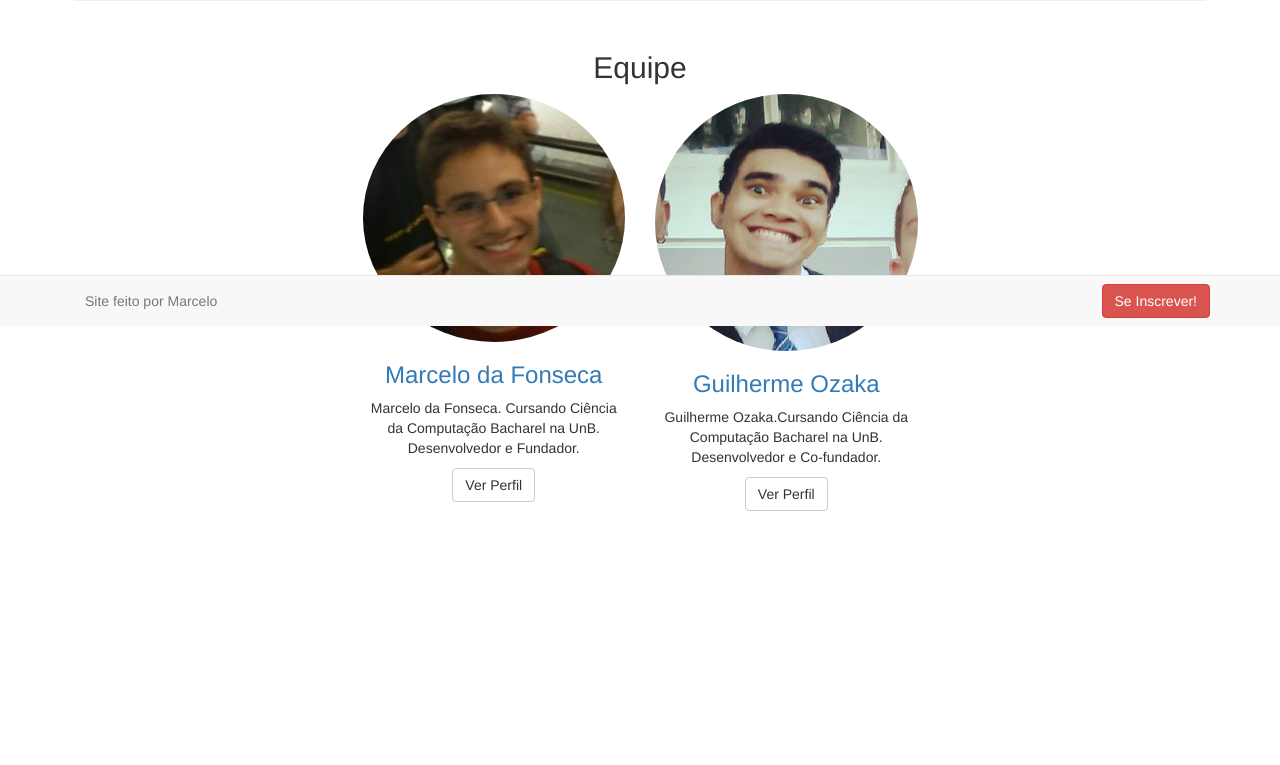
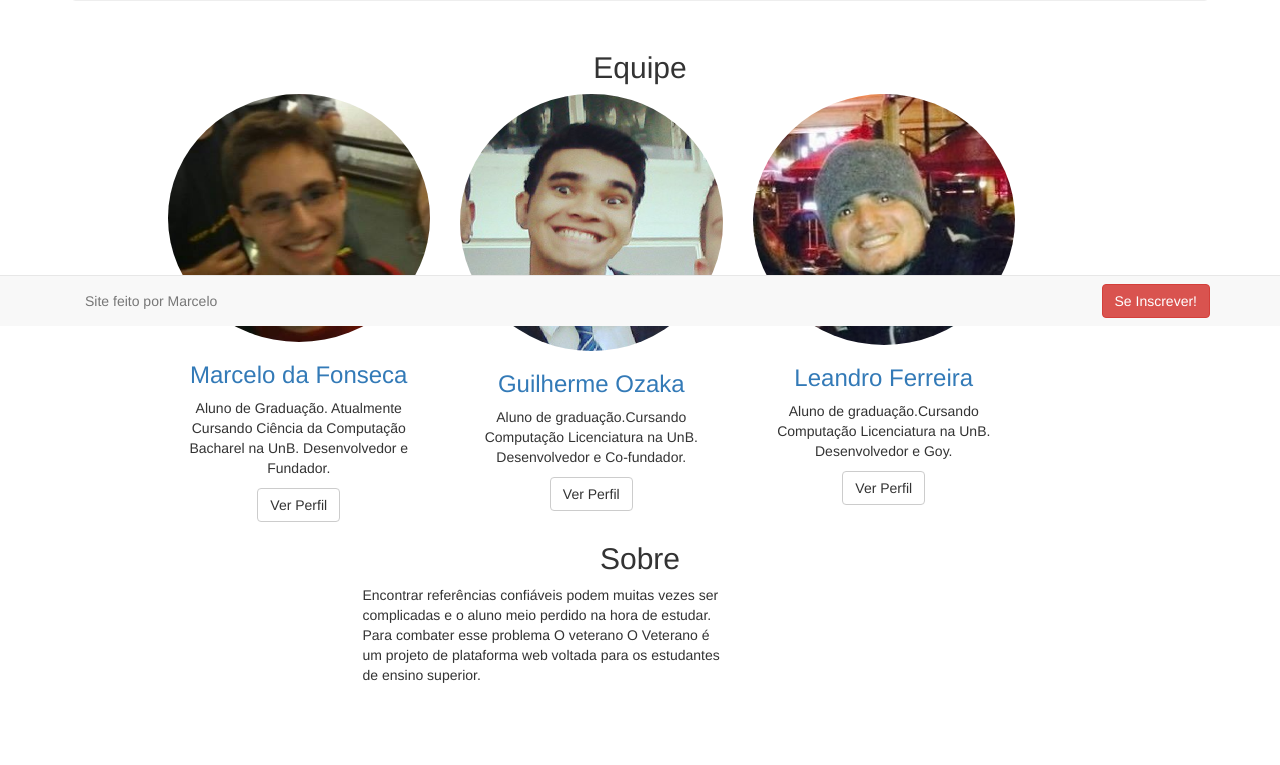
Before and after one commit to Cajjunb/OVeterano, a PHP site: page /oveterano.html in a window 1280 px wide. Shown: the part 474-1239 px from the top of the page. Before the commit the page ends 985 px from the top, so only its background shows below. Run offline with PHP 8.4, Linux system fonts and the light colour scheme; some libraries are stand-ins or nearby versions.

Commit message:
mais leandro e sobre

```diff
--- a/css/oveterano.css
+++ b/css/oveterano.css
@@ -1 +1,5 @@
 body { padding-bottom: 70px; }
+
+.absoluto{
+	position: absolute;
+}
--- a/oveterano.html
+++ b/oveterano.html
@@ -40,7 +40,7 @@
 
 	</div>
 
-	<div class="container">
+	<div class="container"> <!--jumbotron -->
 		<div class="jumbotron text-center">
 			<h1>O Veterano</h1>
 			<h3>Em breve</h3>
@@ -49,27 +49,46 @@
 			<a href="#" class="btn btn-default">Tour</a>
 			<a href="#" class="btn btn-info">Tweet it!</a>
 		</div>
-
 	</div>
-	<div class="container">
+	<div class="container"> <!--Equipe -->
 		<div class="row">
 			<div class="col-md-12 text-center"><h2>Equipe</h2></div>
-			<div class="col-md-offset-3 col-md-3 text-center">
+			<div class="col-md-offset-1 col-md-3 text-center">
 
 				<img src="img/marcelo.png" class="img-responsive img-circle" alt="Responsive image">
 				<h3><a href="#">Marcelo da Fonseca</a></h3>
-				<p>Marcelo da Fonseca. Cursando Ciência da Computação Bacharel
+				<p>Aluno de Graduação. Atualmente Cursando Ciência da Computação Bacharel
 				na UnB. Desenvolvedor e Fundador.</p>
 				<a href="#" class="btn btn-default">Ver Perfil</a>
 			</div>
 			<div class="col-md-3 text-center">
 				<img src="img/ozaka.png" class="img-responsive img-circle" alt="Responsive image">
 				<h3><a href="#">Guilherme Ozaka</a></h3>
-				<p>Guilherme Ozaka.Cursando Ciência da Computação Bacharel
+				<p>Aluno de graduação.Cursando Computação Licenciatura
 				na UnB. Desenvolvedor e Co-fundador.</p>
 				<a href="#" class="btn btn-default">Ver Perfil</a>
 			</div>
+			<div class="col-md-3 text-center">
+				<img src="img/leandro.png" class="img-responsive img-circle" alt="Responsive image">
+				<h3><a href="#">Leandro Ferreira</a></h3>
+				<p>Aluno de graduação.Cursando Computação Licenciatura
+				na UnB. Desenvolvedor e Goy.</p>
+				<a href="#" class="btn btn-default">Ver Perfil</a>
+			</div>
 		</div>
+	</div>
+
+	<div class="container"> <!--Sobre -->
+		<div class="row">
+			<div class="col-md-12 text-center"><h2>Sobre</h2></div>
+			<div class="col-md-offset-3 col-md-4">
+				<p>Encontrar referências confiáveis podem muitas vezes ser complicadas e o aluno meio perdido na hora de estudar. Para combater esse problema O veterano
+				O Veterano é um projeto de plataforma web voltada para os estudantes de ensino superior.
+				 </p>
+
+			</div>
+		</div>
+
 	</div>
 
 	<div class="navbar navbar-default navbar-fixed-bottom">
@@ -79,6 +98,7 @@
 		</div>
 	</div>
 
+
 	<div class="modal fade" id="contato" role="dialog">
 		<div class="modal-dialog">
 			<div class="modal-content">
@@ -86,7 +106,8 @@
 					<h4>Contact Site</h4>
 				</div>
 				<div class="modal-body">
-					<p>texto texto muuuuuito texto e mais texto hehehehehe</p>
+					<p>texto texto muuuuuito texto e mais texto hehehehehe
+					O que você quer nos dizeeeeer</p>
 				</div>
 				<div class="modal-footer">
 					<a class="btn btn-default" data-dismiss="modal">Enviar</a>
```
Also changed, not shown: img/leandro.png (added).
